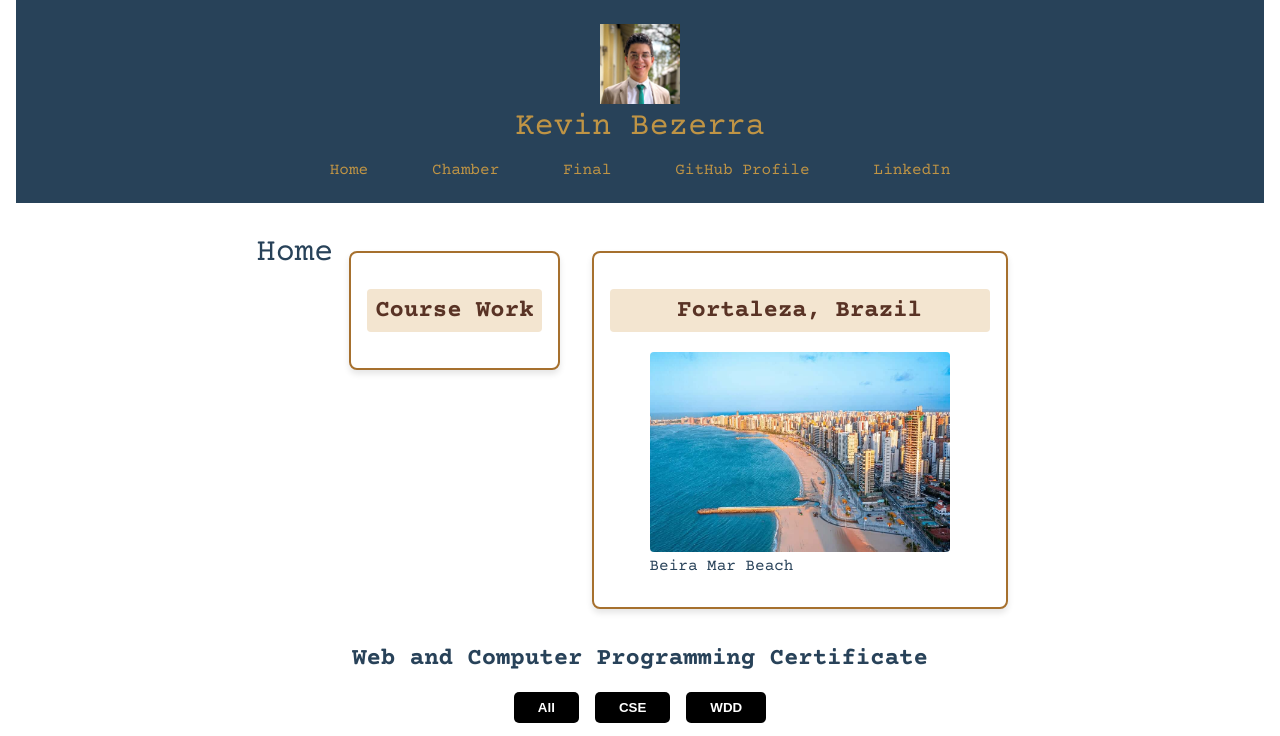
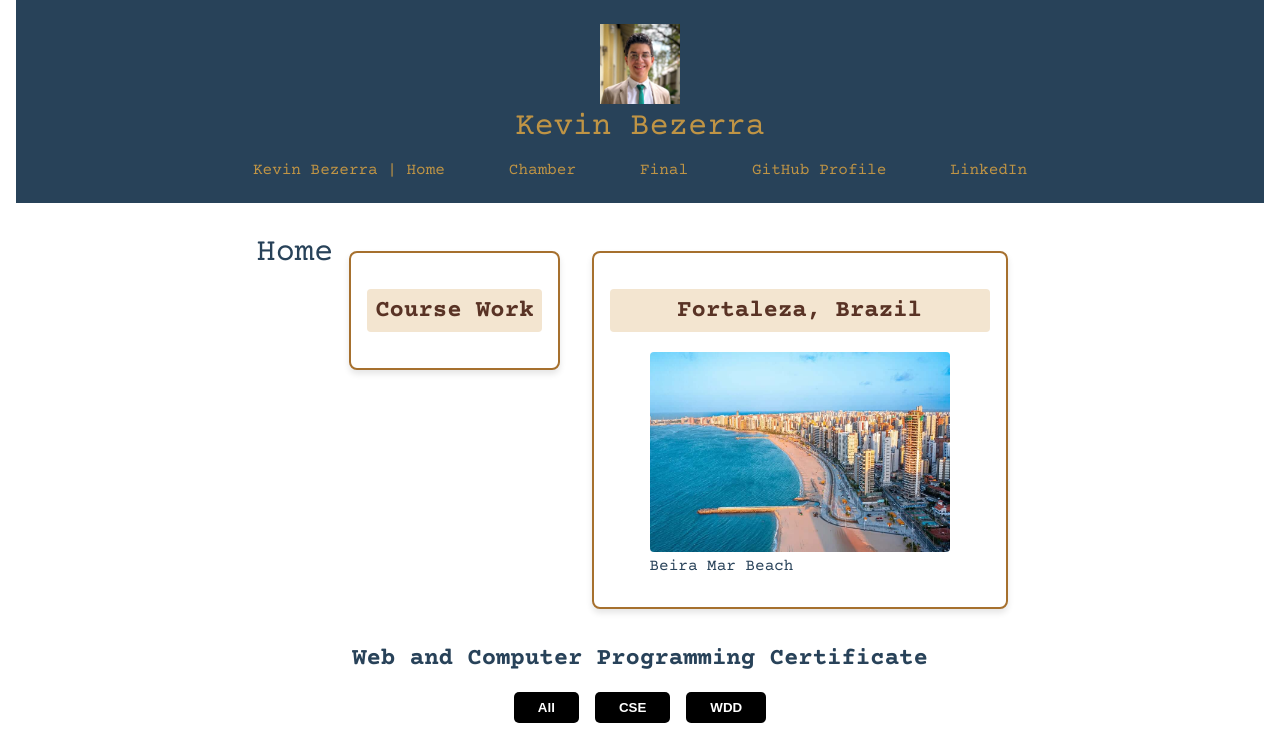
Before and after one commit to KevinBezerra/wdd231, a plain HTML site: page index.html in a window 1280 px wide. Shown: the top 736 px of the page. Drawn offline with nearby package versions, Linux system fonts and the light colour scheme.

Commit message:
update files titles

```diff
--- a/index.html
+++ b/index.html
@@ -14,11 +14,11 @@
 </head>
 <body>
   <header>
-    <img src="images/Kevin_Bezerra.jpeg" alt="Kevin Bezerra" width="80">
+    <img src="images/kevin_bezerra.jpeg" alt="Kevin Bezerra" width="80">
     <h1>Kevin Bezerra</h1>
     <nav>
       <ul>
-        <li><a href="#">Home</a></li>
+        <li><a href="#">Kevin Bezerra | Home</a></li>
         <li><a href="chamber.html">Chamber</a></li>
         <li><a href="final.html">Final</a></li>
         <li><a href="https://github.com/KevinBezerra">GitHub Profile</a></li>
@@ -42,7 +42,7 @@
       <div class="card">
         <h2>Fortaleza, Brazil</h2>
         <figure>
-          <img src="images/Fortaleza.jpg" alt="Beira Mar Beach" width="300">
+          <img src="images/fortaleza.jpg" alt="Beira Mar Beach" width="300">
           <figcaption>Beira Mar Beach</figcaption>
         </figure>
       </div>
```
